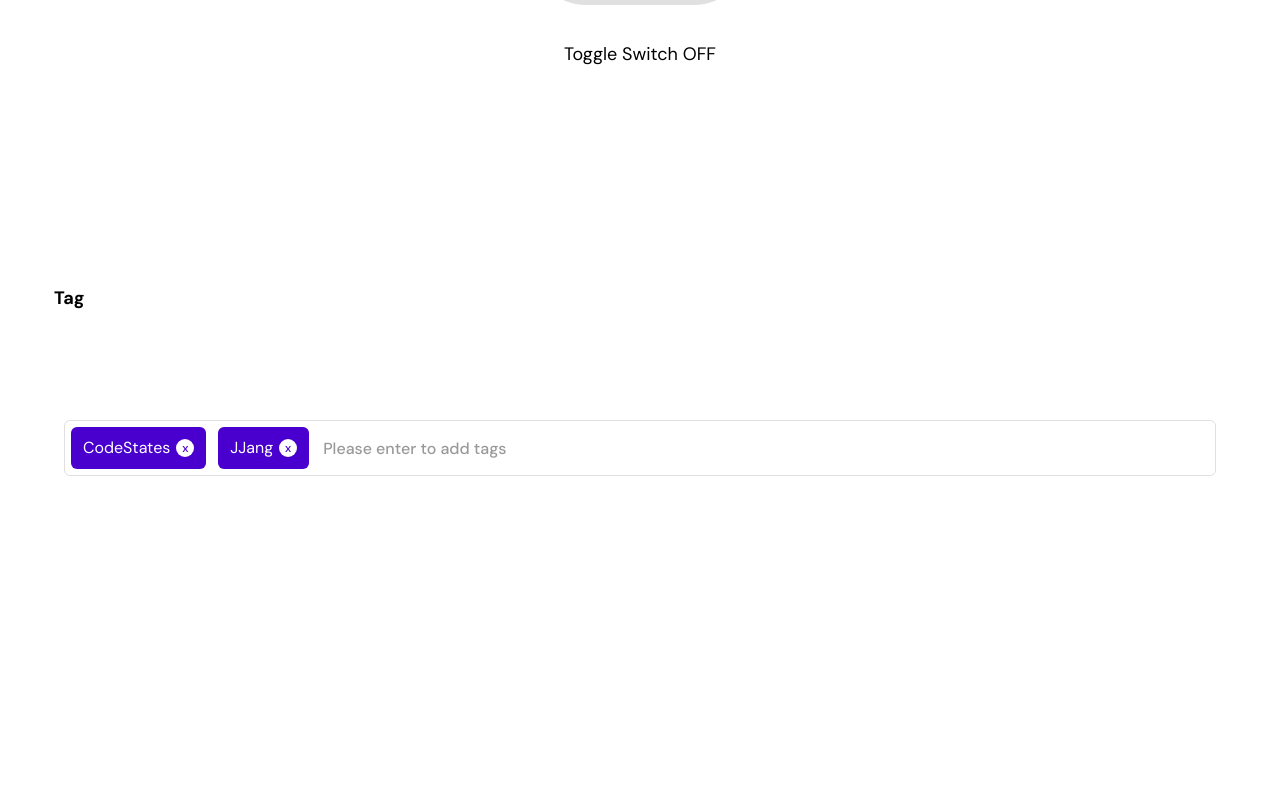
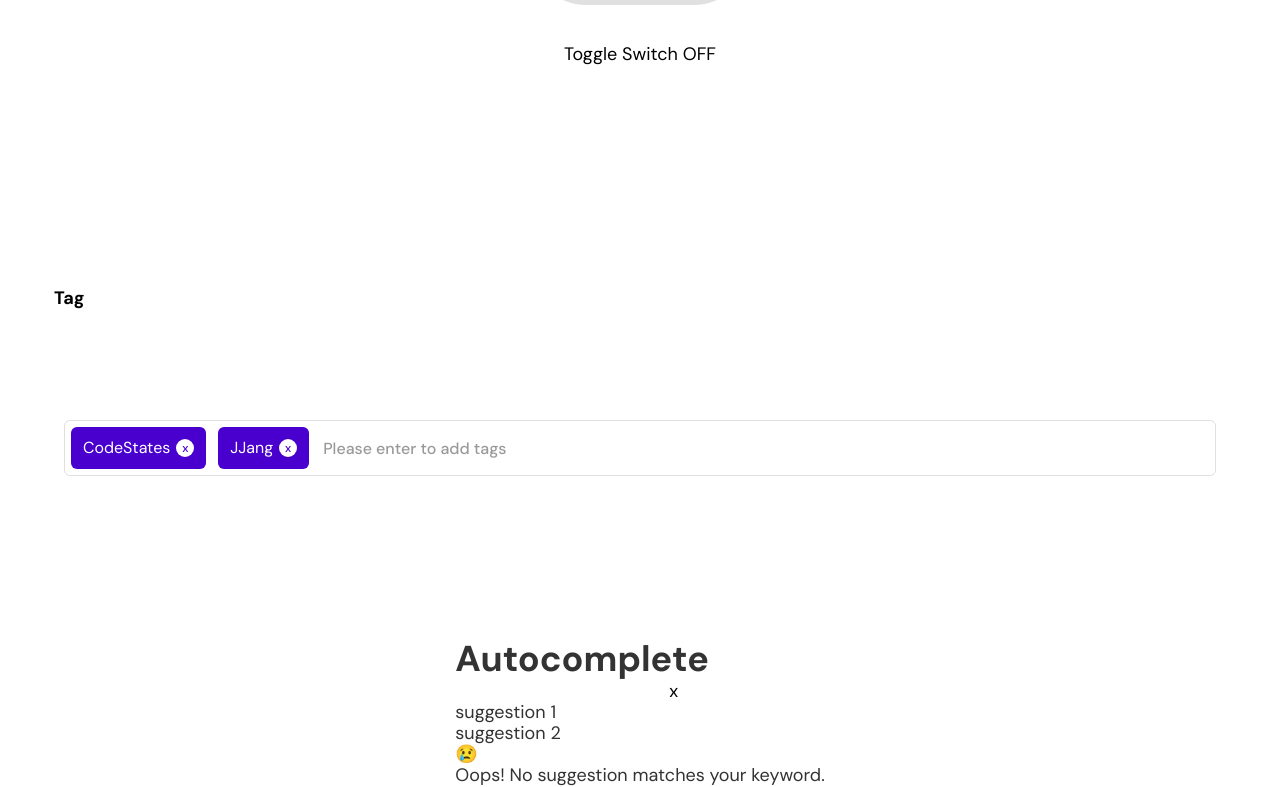
Before and after one commit to joyjs/wanted_pre_onboarding, a React (Create React App) app: page / in a window 1280 px wide. Shown: the part 1389-2176 px from the top of the page. Before the commit the page ends 1919 px from the top, so only its background shows below. Built offline with nearby package versions, Linux system fonts and the light colour scheme.

Commit message:
✨ Marked-up Autocomplete component and imported to App.js

```diff
--- a/src/App.js
+++ b/src/App.js
@@ -4,6 +4,7 @@
 import Tab from './component/Tab'
 import Toggle from './component/Toggle'
 import Tag from './component/Tag'
+import Autocomplete from './component/Autocomplete'
 
 function App() {
   const selected = (tags) => console.log(tags)
@@ -21,6 +22,9 @@
 
       {/* Tag */}
       <Tag selected={selected} />
+
+      {/* Autocomplete */}
+      <Autocomplete />
     </div>
   )
 }
--- /dev/null
+++ b/src/component/Autocomplete.js
@@ -0,0 +1,28 @@
+import React from 'react'
+
+function Autocomplete() {
+  return (
+    <section className="Autocomplete">
+      <h1 className="title">Autocomplete</h1>
+
+      <div className="autocomplete-wrapper">
+        <form className="autocomplete-input" action="">
+          <input type="text" />
+          <button type="button">x</button>
+        </form>
+
+        <ul className="suggestions">
+          <li className="suggestion">suggestion 1</li>
+          <li className="suggestion">suggestion 2</li>
+        </ul>
+
+        <div className="no-suggestion">
+          <p className="emoji">😢</p>
+          <p className="message">Oops! No suggestion matches your keyword.</p>
+        </div>
+      </div>
+    </section>
+  )
+}
+
+export default Autocomplete
```
